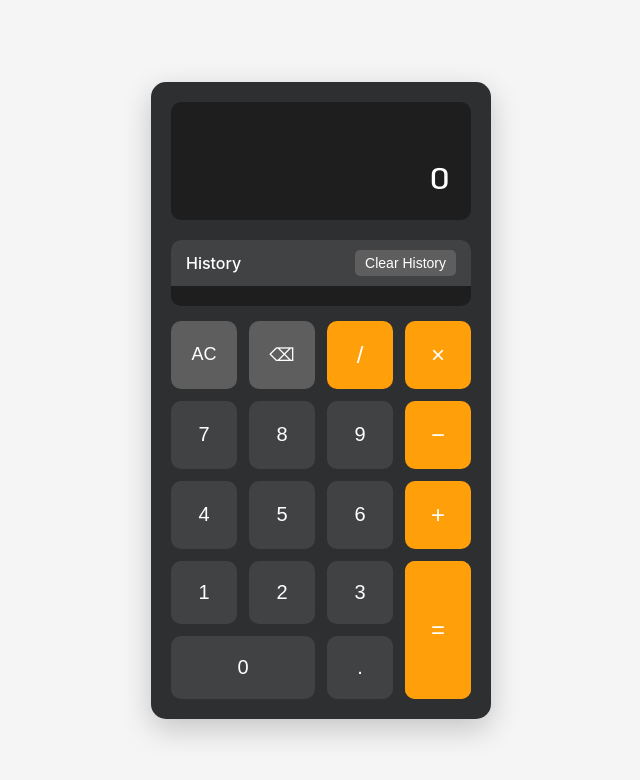
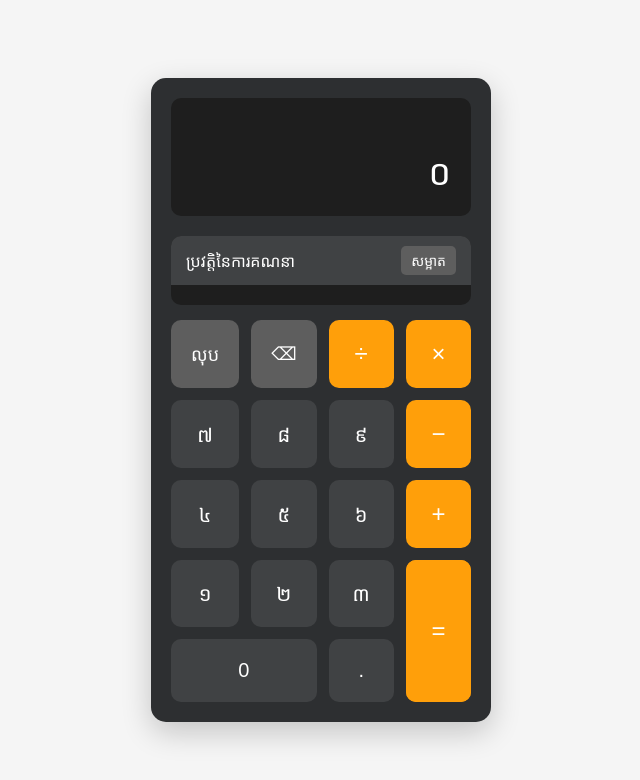
Before and after one commit to ycdo-dev/calculator, a plain HTML site: page index.html in a window 1280 px wide. Shown: the whole page, without its empty margins (319-959 px from the left). Drawn offline with Linux system fonts and the light colour scheme; a web font is replaced by a local one.

Commit message:
Update index.html

```diff
--- a/index.html
+++ b/index.html
@@ -2,6 +2,7 @@
 <html>
 <head>
     <title>Professional Calculator with History</title>
+    <link href="https://fonts.googleapis.com/css2?family=Hanuman:wght@300;400;700&display=swap" rel="stylesheet">
     <style>
         * {
             box-sizing: border-box;
@@ -15,7 +16,7 @@
             align-items: center;
             min-height: 100vh;
             background-color: #f5f5f5;
-            font-family: -apple-system, BlinkMacSystemFont, "Segoe UI", Roboto, sans-serif;
+            font-family: 'Hanuman', -apple-system, BlinkMacSystemFont, "Segoe UI", Roboto, sans-serif;
         }
 
         .calculator {
@@ -212,30 +213,30 @@
         </div>
         <div class="history-section">
             <div class="history-header">
-                <span class="history-title">History</span>
-                <button class="clear-history" onclick="clearHistory()">Clear History</button>
+                <span class="history-title">ប្រវត្តិនៃការគណនា</span>
+                <button class="clear-history" onclick="clearHistory()">សម្អាត</button>
             </div>
             <div class="history-list" id="historyList"></div>
         </div>
         <div class="buttons">
-            <button class="clear" onclick="clearDisplay()">AC</button>
+            <button class="clear" onclick="clearDisplay()">លុប</button>
             <button class="backspace" onclick="backspace()">⌫</button>
-            <button class="operator" onclick="setOperator('/')">/</button>
+            <button class="operator" onclick="setOperator('/')">÷</button>
             <button class="operator" onclick="setOperator('*')">×</button>
 
-            <button class="number" onclick="appendNumber('7')">7</button>
-            <button class="number" onclick="appendNumber('8')">8</button>
-            <button class="number" onclick="appendNumber('9')">9</button>
+            <button class="number" onclick="appendNumber('7')">៧</button>
+            <button class="number" onclick="appendNumber('8')">៨</button>
+            <button class="number" onclick="appendNumber('9')">៩</button>
             <button class="operator" onclick="setOperator('-')">−</button>
 
-            <button class="number" onclick="appendNumber('4')">4</button>
-            <button class="number" onclick="appendNumber('5')">5</button>
-            <button class="number" onclick="appendNumber('6')">6</button>
+            <button class="number" onclick="appendNumber('4')">៤</button>
+            <button class="number" onclick="appendNumber('5')">៥</button>
+            <button class="number" onclick="appendNumber('6')">៦</button>
             <button class="operator" onclick="setOperator('+')">+</button>
 
-            <button class="number" onclick="appendNumber('1')">1</button>
-            <button class="number" onclick="appendNumber('2')">2</button>
-            <button class="number" onclick="appendNumber('3')">3</button>
+            <button class="number" onclick="appendNumber('1')">១</button>
+            <button class="number" onclick="appendNumber('2')">២</button>
+            <button class="number" onclick="appendNumber('3')">៣</button>
             <button class="equals" onclick="calculate()">=</button>
 
             <button class="number zero" onclick="appendNumber('0')">0</button>
```
